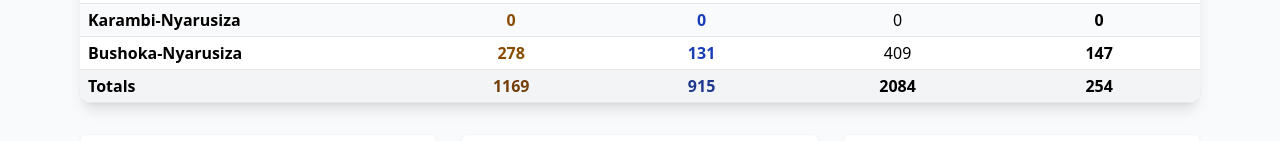
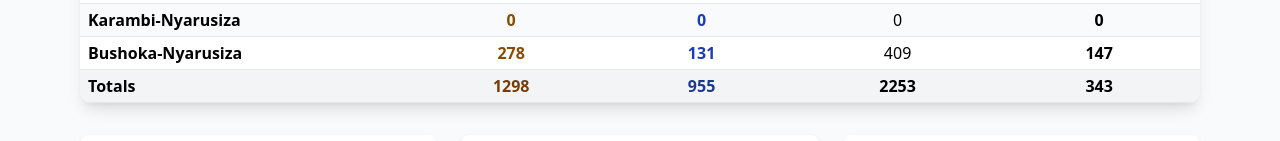
Before and after one commit to Iranks20/live-elections, a React (Vite) app: page / in a window 1280 px wide. Shown: the part 742-883 px from the top of the page. Built offline with nearby package versions, Linux system fonts and the light colour scheme.

Commit message:
resolved

```diff
--- a/src/screens/ElectionResults.tsx
+++ b/src/screens/ElectionResults.tsx
@@ -17,7 +17,7 @@ export default function ElectionResults() {
     { id: '1', name: 'Kanyenka-Muramba', serugandaVotes: 234, bitangaroVotes: 359, totalVotes: 593 },
     { id: '2', name: 'Migeshi-Muramba', serugandaVotes: 151, bitangaroVotes: 91, totalVotes: 242 },
     { id: '3', name: 'Murambi-Nyakinama', serugandaVotes: 151, bitangaroVotes: 181, totalVotes: 332 },
-    { id: '4', name: 'Nyabitare-Nyakinama', serugandaVotes: 187, bitangaroVotes: 76, totalVotes: 263 },
+    { id: '4', name: 'Nyabitare-Nyakinama', serugandaVotes: 316, bitangaroVotes: 116, totalVotes: 432 },
     { id: '5', name: 'Kabaya-Nyarusiza', serugandaVotes: 168, bitangaroVotes: 77, totalVotes: 245 },
     { id: '6', name: 'Karambi-Nyarusiza', serugandaVotes: 0, bitangaroVotes: 0, totalVotes: 0 },
     { id: '7', name: 'Bushoka-Nyarusiza', serugandaVotes: 278, bitangaroVotes: 131, totalVotes: 409 }
```
